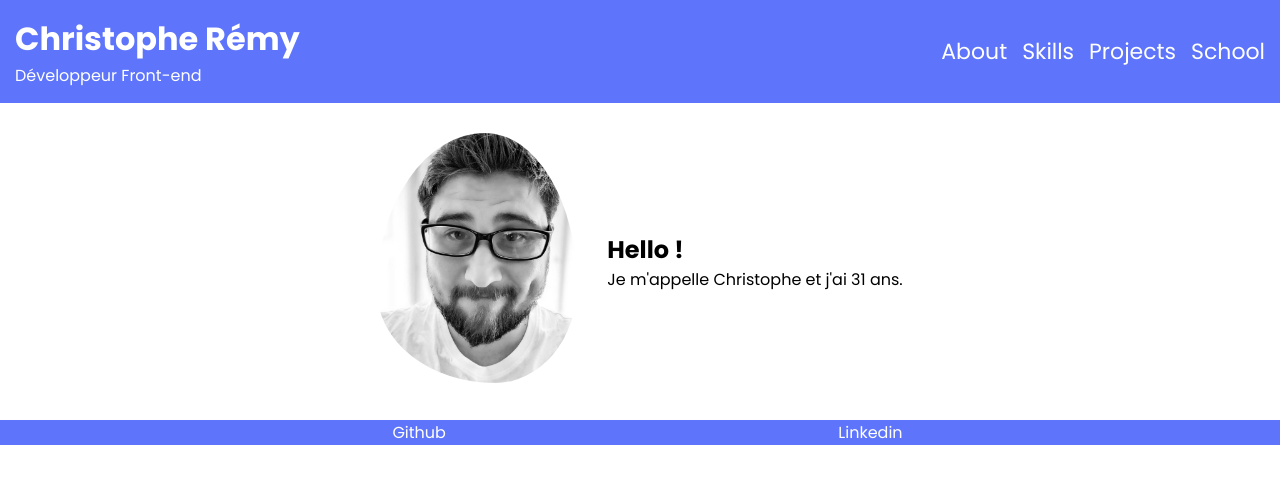
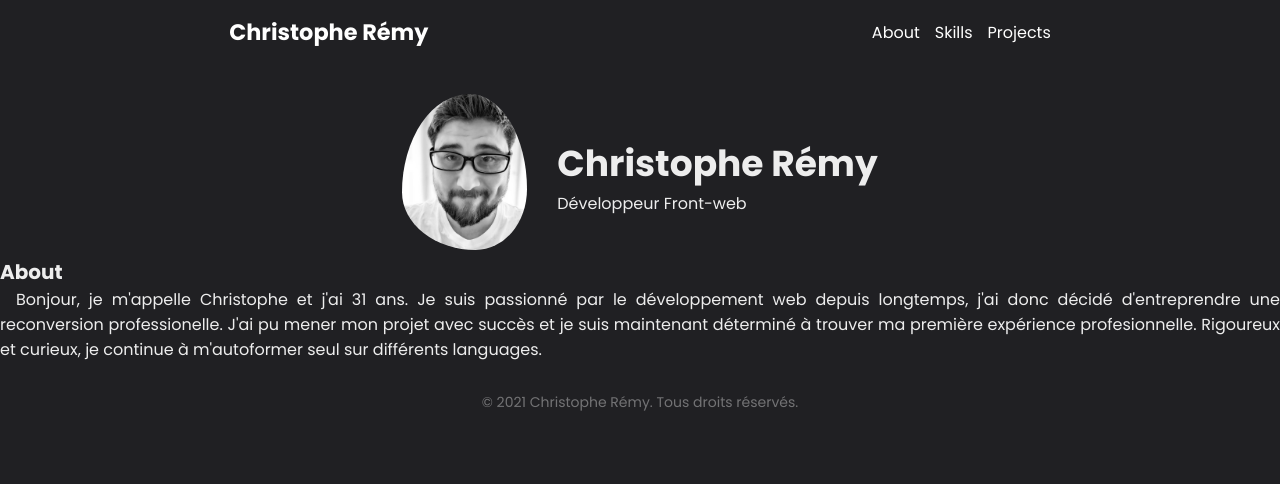
Before and after one commit to Cremobeur/react-deploy, a React (Create React App) app: page / in a window 1280 px wide. Shown: the top 484 px of the page. Built offline with nearby package versions, Linux system fonts and the light colour scheme.

Commit message:
Changement bgc et color

```diff
--- a/src/App.css
+++ b/src/App.css
@@ -1,14 +1,14 @@
 /********** HEADER **********/
 
 .App-header {
-  background-color: #5E75FB;
   color: #FFFFFF;
   display: flex;
   flex-direction: row;
-  justify-content: space-between;
+  justify-content: space-around;
   align-items: center;
   padding: 15px 0;
   font-family: 'Poppins', sans-serif;
+  font-size: 0.7rem;
 }
 
 .main-info {
@@ -18,6 +18,7 @@
 nav {
   margin-right: 15px;
   font-size: 22px;
+  font-size: 1rem;
 }
 
 ul {
@@ -51,9 +52,13 @@ a {
   align-items: center;
 }
 
+.main-profil h2 {
+  font-size: 2.25rem;
+}
+
 .App-hero picture img {
   height: auto;
-  width: 200px;
+  max-width: 125px;
   object-fit: cover;
   border-radius: 54% 46% 41% 59% / 63% 61% 39% 37%;
 }
@@ -62,8 +67,19 @@ a {
   margin-left: 30px;
 }
 
+.main-about h3 {
+  font-size: 20px;
+}
+
+.main-about p {
+  text-align: justify;
+  text-indent: 1em;
+}
+
 /********** FOOTER **********/
 
 .App-footer {
-  background-color: #5E75FB;
+  text-align: center;
+  opacity: 0.4;
+  font-size: 0.875rem;
 }
--- a/src/components/Footer.js
+++ b/src/components/Footer.js
@@ -5,12 +5,7 @@ const Footer = () => {
 
         <footer className="App-footer">
 
-            <div className="main-social">
-                <ul>
-                    <li><a href="./Footer.js">Github</a></li>
-                    <li><a href="./Footer.js">Linkedin</a></li>
-                </ul>
-            </div>
+            <span>© 2021 Christophe Rémy. Tous droits réservés.</span>
 
         </footer>
 
--- a/src/components/Header.js
+++ b/src/components/Header.js
@@ -7,7 +7,6 @@ const Header = () => {
 
             <div className="main-info">
                 <h1>Christophe Rémy</h1>
-                <p>Développeur Front-end</p>
             </div>
 
             <nav className="main-navigation">
@@ -15,7 +14,6 @@ const Header = () => {
                     <li><a href="./Header.js">About</a></li>
                     <li><a href="./Header.js">Skills</a></li>
                     <li><a href="./Header.js">Projects</a></li>
-                    <li><a href="./Header.js">School</a></li>
                 </ul>
             </nav>
 
--- a/src/components/Hero.js
+++ b/src/components/Hero.js
@@ -13,9 +13,22 @@ const Hero = () => {
                 </picture>
 
                 <div className="main-spitch">
-                    <h2>Hello !</h2>
-                    <p>Je m'appelle Christophe et j'ai 31 ans.</p>
+                    <h2>Christophe Rémy</h2>
+                    <p>Développeur Front-web</p>
                 </div>
+
+            </div>
+
+            <div className="main-about">
+
+                <h3>About</h3>
+
+                <p>Bonjour, je m'appelle Christophe et j'ai 31 ans. Je suis passionné par le développement web depuis longtemps, j'ai donc décidé d'entreprendre une reconversion professionelle.
+
+                    J'ai pu mener mon projet avec succès et je suis maintenant déterminé à trouver ma première expérience profesionnelle.
+
+                    Rigoureux et curieux, je continue à m'autoformer seul sur différents languages.
+                </p>
 
             </div>
 
--- a/src/index.css
+++ b/src/index.css
@@ -12,7 +12,8 @@
 }
 
 body {
-  background-color: #FFFFFF;
+  background-color: rgb(32, 32, 35);
+  color: rgba(255, 255, 255, 0.92);
   font-family: 'Poppins', sans-serif;
   display: flex;
   flex-direction: column;
```
